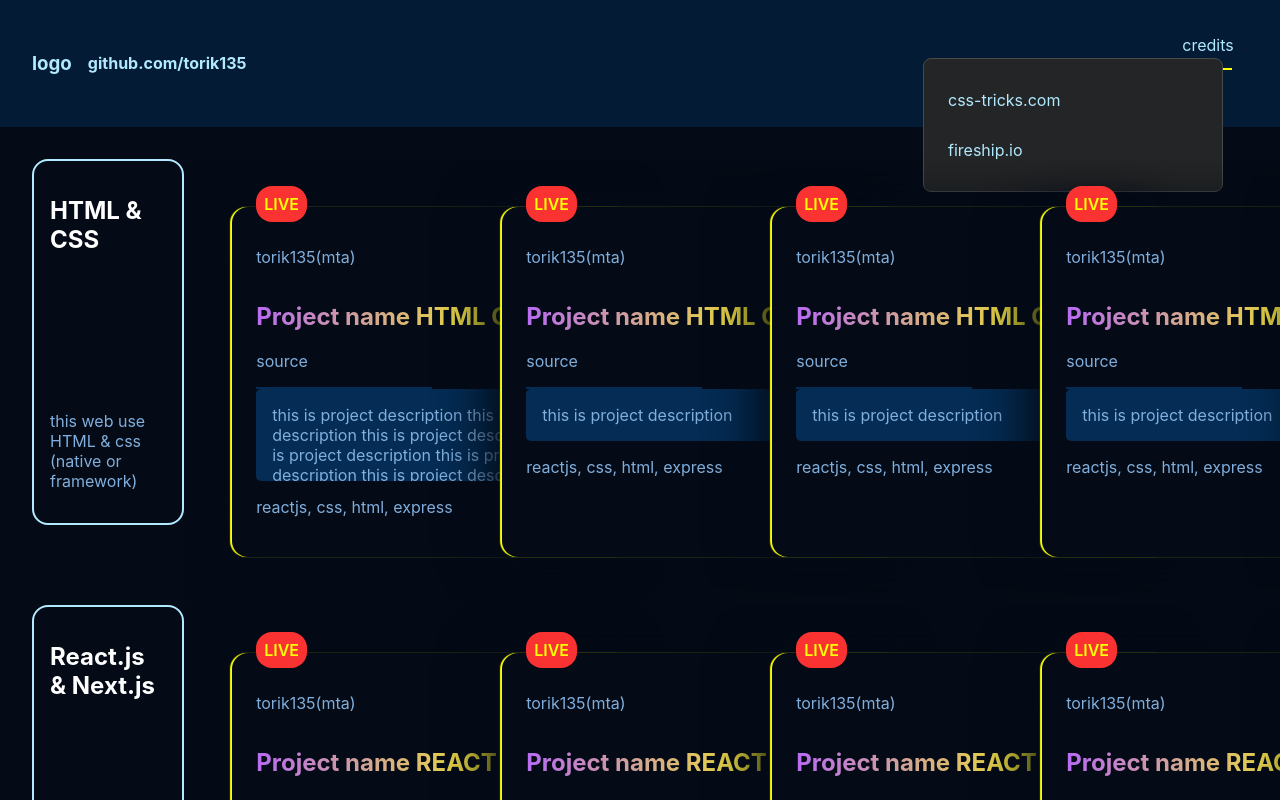
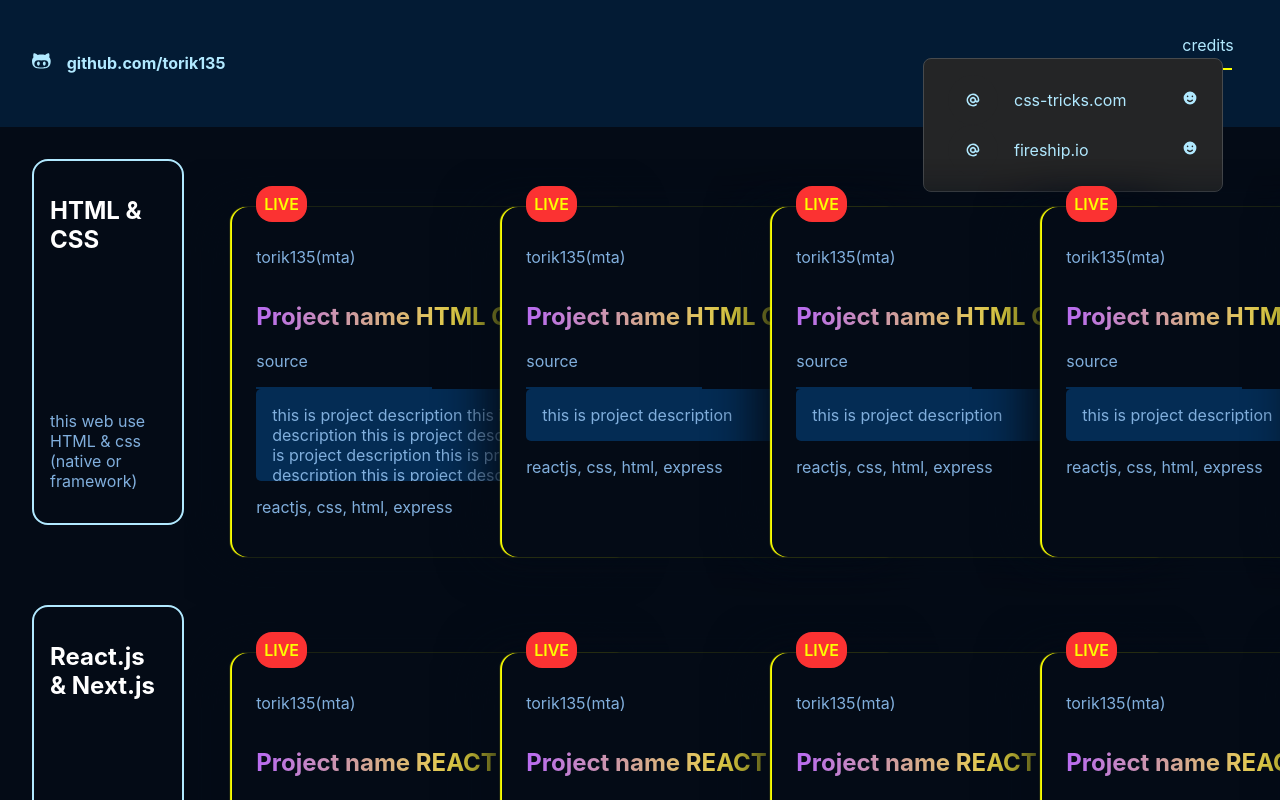
Before and after one commit to torik135/portofolio-repo, a Next.js app: page / in a window 1280 px wide. Both pictures are taken after a click on the link "credits". Shown: the top 800 px of the page. Built offline with nearby package versions, Linux system fonts and the light colour scheme.

Commit message:
install & styling

```diff
--- a/components/Header.jsx
+++ b/components/Header.jsx
@@ -1,3 +1,5 @@
+import { GoOctoface } from 'react-icons/go'
+
 import Credits from './credits/Credits'
 
 
@@ -7,7 +9,7 @@ const Header = () => {
     return (
         <div className="header-container">
             <div className="header-logo">
-                <h3>logo</h3>
+                <h3><GoOctoface/></h3>
                 <a href={link_code}>
                     <h4>github.com/torik135</h4>
                 </a>
--- a/components/dropdown/DropDown.jsx
+++ b/components/dropdown/DropDown.jsx
@@ -1,12 +1,14 @@
+ import  {HiAtSymbol, HiEmojiHappy} from 'react-icons/hi'
+
 import DropDownItem from "./DropDownItem"
 
 const DropDown = () => {
     return (
         <div className="dropdown">
-            <DropDownItem>
+            <DropDownItem right={<HiEmojiHappy/>} left={<HiAtSymbol/>}>
                 css-tricks.com
             </DropDownItem>
-            <DropDownItem left="" right="">
+            <DropDownItem right={<HiEmojiHappy/>} left={<HiAtSymbol/>}>
                 fireship.io
             </DropDownItem>
         </div>
--- a/package.json
+++ b/package.json
@@ -10,7 +10,8 @@
   "dependencies": {
     "next": "12.0.8",
     "react": "17.0.2",
-    "react-dom": "17.0.2"
+    "react-dom": "17.0.2",
+    "react-icons": "^4.3.1"
   },
   "devDependencies": {
     "eslint": "8.7.0",
--- a/styles/dropdown.css
+++ b/styles/dropdown.css
@@ -26,3 +26,14 @@
 .drop-right {
   margin-left: auto;
 }
+
+.drop-left {
+  border-radius: 50%;
+  height: 50px;
+  width: 50px;
+  display: flex;
+  justify-content: center;
+  align-items: center;
+  background: var(--bg);
+  margin-right: 1rem;
+}
```
Also changed, not shown: 1 other file (tests, documents, lock files or other folders).
